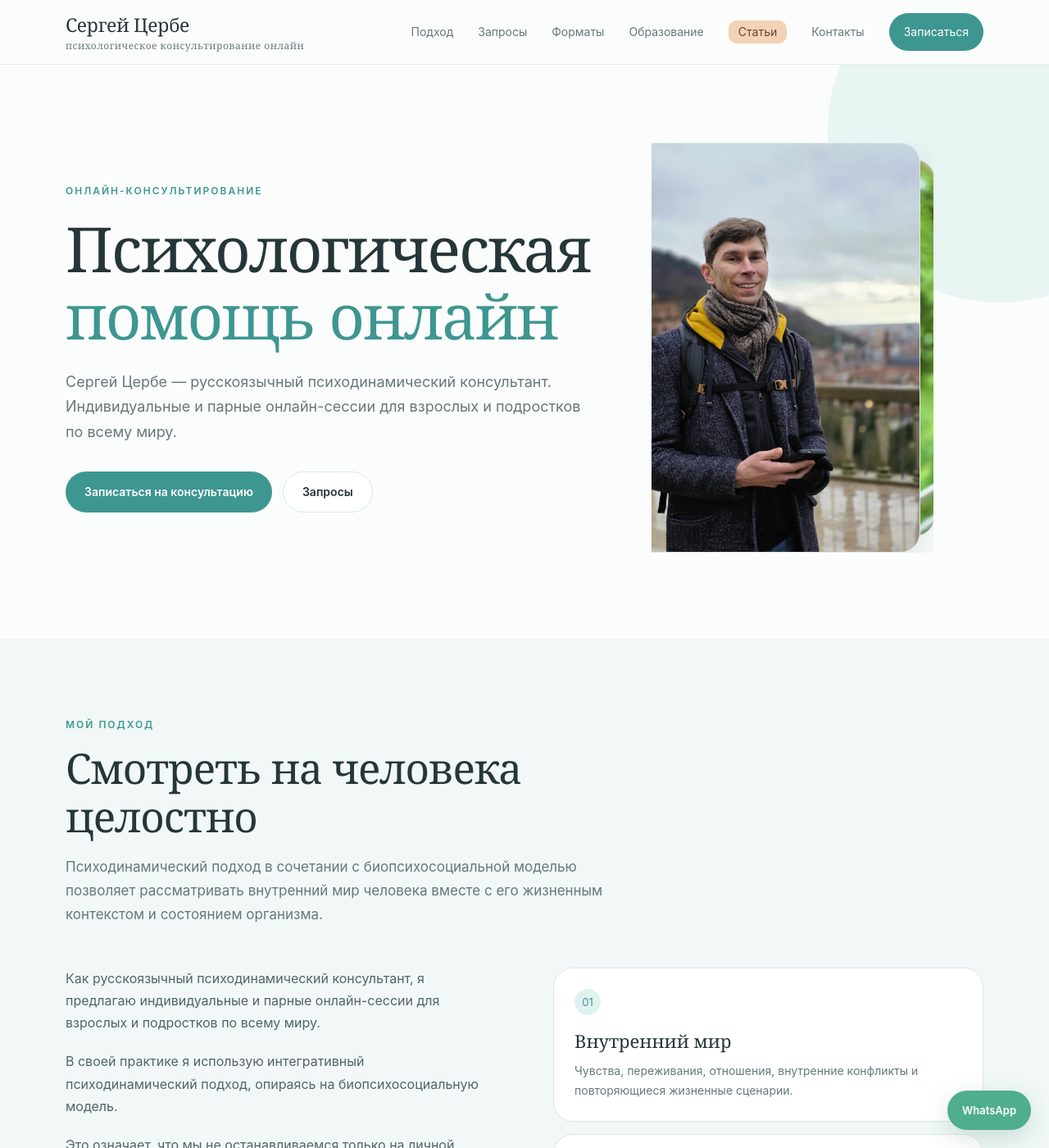
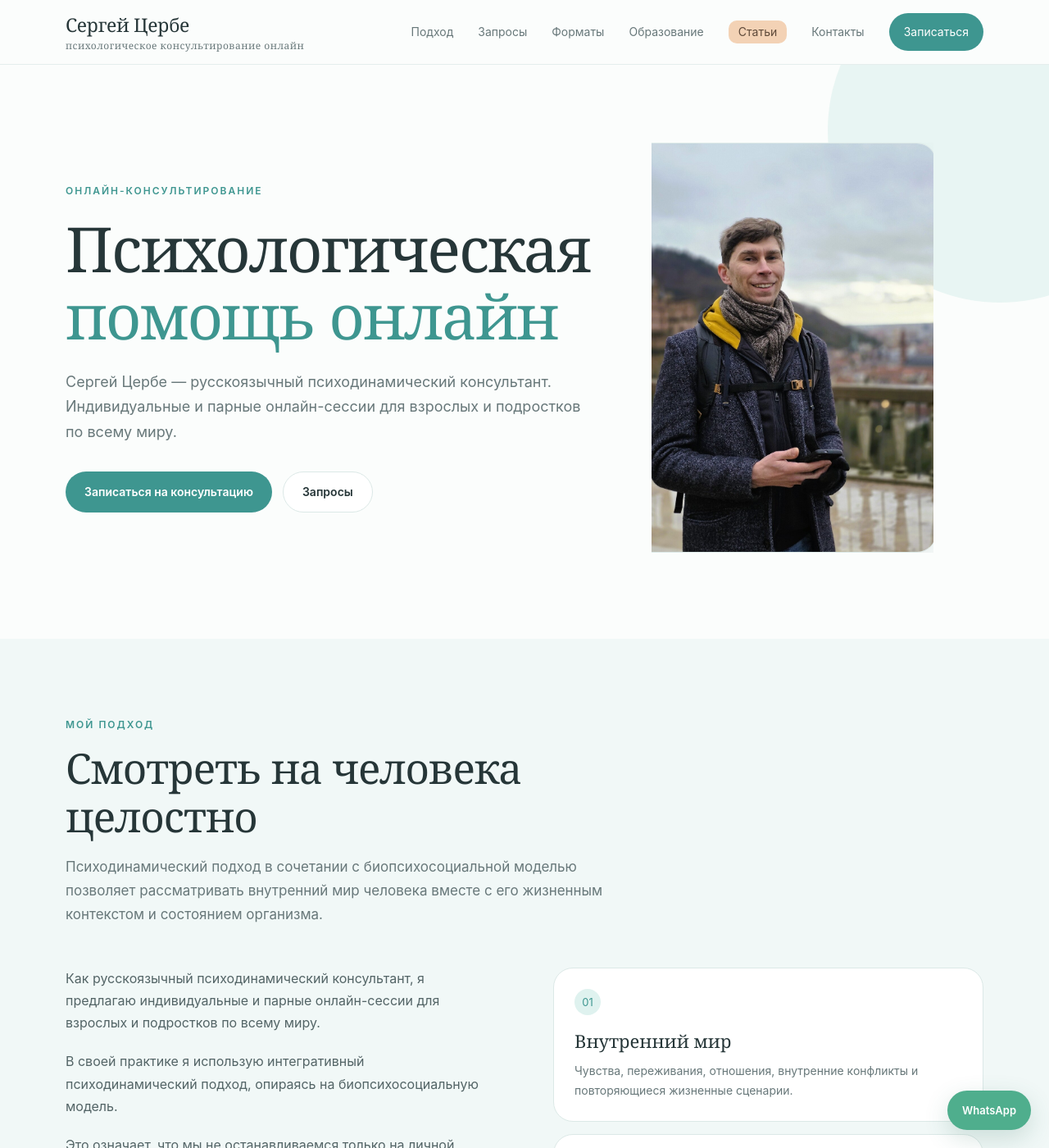
Before and after one commit to zerbe25-gif/zerbe25-gif.github.io, a Jekyll site: the page index.html, which Jekyll copies as it is, in a window 1280 px wide and 1400 px high. Shown: the whole window at 82% size. Built offline with Jekyll 4.4.1, drawn with Linux system fonts in a browser that asks for light colours.

Commit message:
Update index.html

```diff
--- a/index.html
+++ b/index.html
@@ -286,39 +286,36 @@
 
 /* ================= НАЧАЛЬНОЕ СОСТОЯНИЕ ================= */
 
-/* Фото 1 — впереди */
+
+/* Фото впереди — обычный размер */
 
 .photo-card-front {
-  transform: translateX(20);
+  transform: translateX(20px) scale(1);
   z-index: 2;
 }
 
-
-/* Фото 2 — сзади, немного меньше переднего */
+/* Фото сзади — немного меньше */
 
 .photo-card-back {
-  width: 360px;
-  height: 460px;
-
-  top: 20px;
-  right: 16px;
-
-  transform: translateX(18px);
+  transform: translateX(18px) scale(0.94);
   z-index: 1;
 }
 
 /* ================= ПОСЛЕ КЛИКА ================= */
 
-/* Фото 1 уходит влево */
+
+/* Фото 1 уходит назад и уменьшается */
 
 .photo-area.swap .photo-card-front {
-  transform: translateX(-105%);
-}
-
-/* Фото 2 выходит на передний план */
+  transform: translateX(-105%) scale(0.94);
+  z-index: 1;
+}
+
+/* Фото 2 выходит вперед и увеличивается */
 
 .photo-area.swap .photo-card-back {
-  transform: translateX(0);
+  transform: translateX(0) scale(1);
+  z-index: 2;
 }
 
     /* ================= SECTIONS ================= */
```
